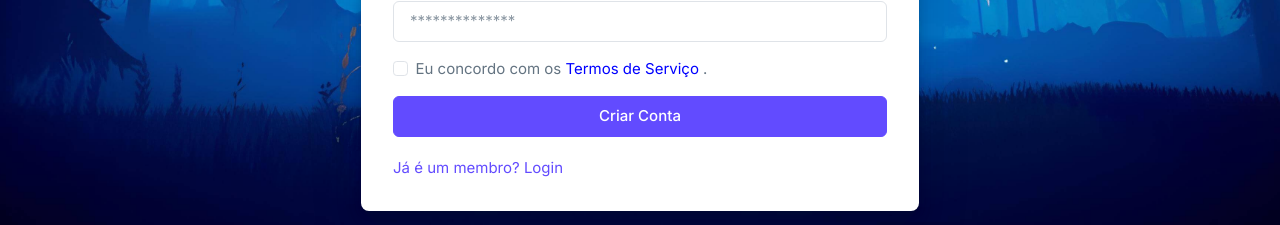
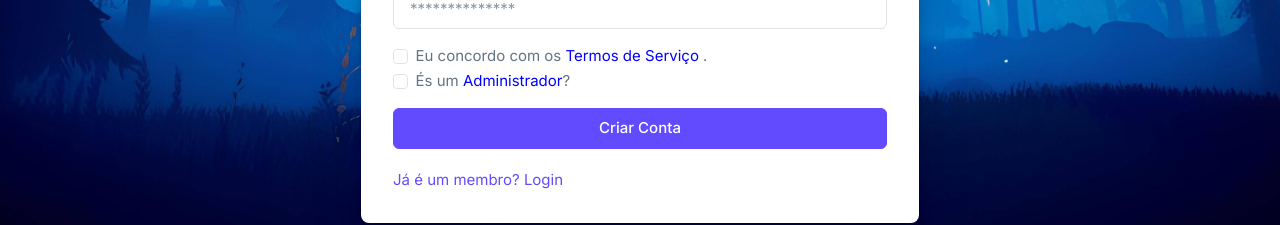
Before and after one commit to Apoll011/FinalistHub-Client, a React (Vite) app: page /auth/sign-up in a window 1280 px wide. Shown: the part 501-726 px from the top of the page. Built offline with nearby package versions, Linux system fonts and the light colour scheme.

Commit message:
Added button is admin to sign up

```diff
--- a/src/pages/auth/SignUp.tsx
+++ b/src/pages/auth/SignUp.tsx
@@ -4,6 +4,7 @@ import React, {useEffect, useState} from "react";
 import { useAuth } from 'components/auth.tsx';
 import { useMounted } from "hooks/useMounted";
 import { Modal } from 'react-bootstrap';
+import {EventsApi} from "api";
 
 const SignUp = () => {
   const hasMounted = useMounted();
@@ -14,7 +15,7 @@ const SignUp = () => {
     username: '',
     password: '',
     confirmPassword: '',
-    terms: false
+    terms: false,
   });
 
   const [loading, setLoading] = useState(false);
@@ -24,8 +25,35 @@ const SignUp = () => {
   const handleClose = () => setShow(false);
   const handleShow = () => setShow(true);
 
+
+
   const [username, setUsername] = useState('');
   const [profileImage, setProfileImage] = useState('');
+
+  const [authenticatedAsAdmin, setAuthenticated] = useState(false);
+  const [authError, setAuthError] = useState(false);
+
+  const [showAuth, setShowAuth] = useState(false);
+
+  const handleAuthClose = () => setShowAuth(false);
+  const handleAuthShow = () => setShowAuth(true);
+
+
+  const handleAuthSubmit = async (e: React.FormEvent<HTMLFormElement>) => {
+    e.preventDefault();
+
+    const target = e.target as HTMLFormElement;
+
+    if(target.admin.value === "eicm24/25"){
+      setAuthenticated(true);
+      handleAuthClose();
+    }
+    else {
+      setAuthError(true);
+    }
+  };
+
+
 
   useEffect(() => {
     if (username) {
@@ -67,11 +95,11 @@ const SignUp = () => {
     }
 
     try {
-      await register(formData.username, formData.password);
+      await register(formData.username, formData.password, authenticatedAsAdmin ? "admin" : "member");
       await login(formData.username, formData.password);
       navigate('/');
     } catch {
-      setError('Erro ao registrar. Tente outro nome de Usuario!');
+      setError('Erro ao registrar. Tente outro nome de Usuário!');
       setLoading(false);
     }
   };
@@ -146,6 +174,17 @@ const SignUp = () => {
                         />
                         <Form.Check.Label>
                           Eu concordo com os <span style={{color: "blue", cursor: "pointer"}} onClick={handleShow}> Termos de Serviço </span>.
+                        </Form.Check.Label>
+                      </Form.Check>
+                      <Form.Check type="checkbox" id="admin" >
+                        <Form.Check.Input
+                            type="checkbox"
+                            name="admin"
+                            checked={authenticatedAsAdmin}
+                            onClick={handleAuthShow}
+                        />
+                        <Form.Check.Label>
+                          És um <span style={{color: "blue", cursor: "pointer"}}>Administrador</span>?
                         </Form.Check.Label>
                       </Form.Check>
                     </div>
@@ -266,6 +305,37 @@ const SignUp = () => {
               </Button>
             </Modal.Footer>
           </Modal>
+          <Modal show={showAuth} onHide={handleAuthClose}>
+            <Modal.Header closeButton>
+              <Modal.Title>És um Administrador insira a palavra-passe mestra:</Modal.Title>
+            </Modal.Header>
+            <Modal.Body>
+              {authError && (
+                  <div className="alert alert-danger">Palavra-passe incorreta!</div>
+              )}
+              <Form onSubmit={handleAuthSubmit}>
+                <Form.Group className="mb-3">
+                  <Form.Label>Palavra-passe</Form.Label>
+                  <Form.Control
+                      type="password"
+                      name="admin"
+                      placeholder="**********"
+                      required
+                  />
+                </Form.Group>
+
+                <div className="d-flex justify-content-end gap-2">
+                  <Button variant="secondary" onClick={handleAuthClose}>
+                    Cancelar
+                  </Button>
+                  <Button variant="primary" type="submit">
+                    Autenticar
+                  </Button>
+                </div>
+              </Form>
+
+            </Modal.Body>
+          </Modal>
 
         </Col>
       </Row>
```
